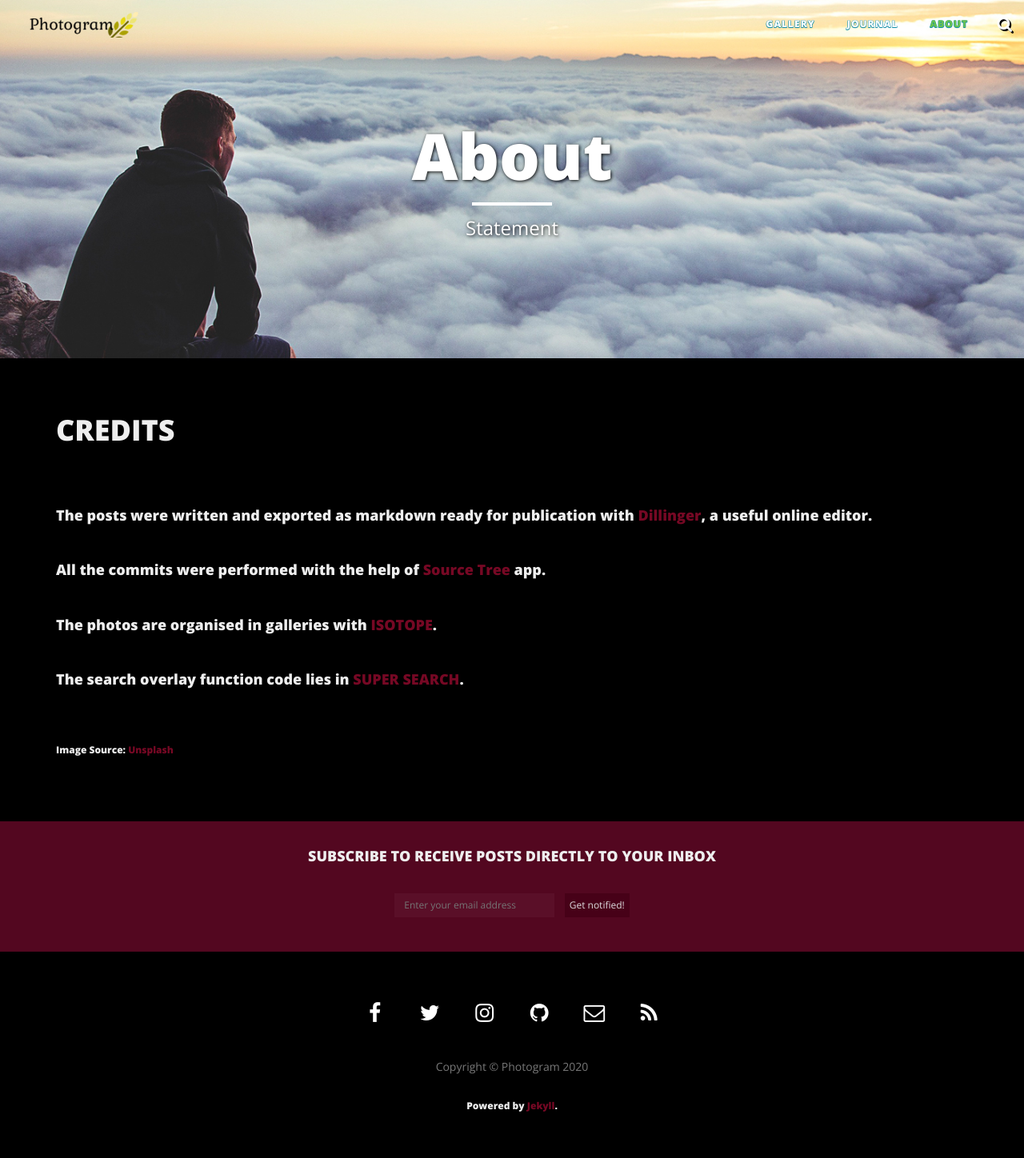
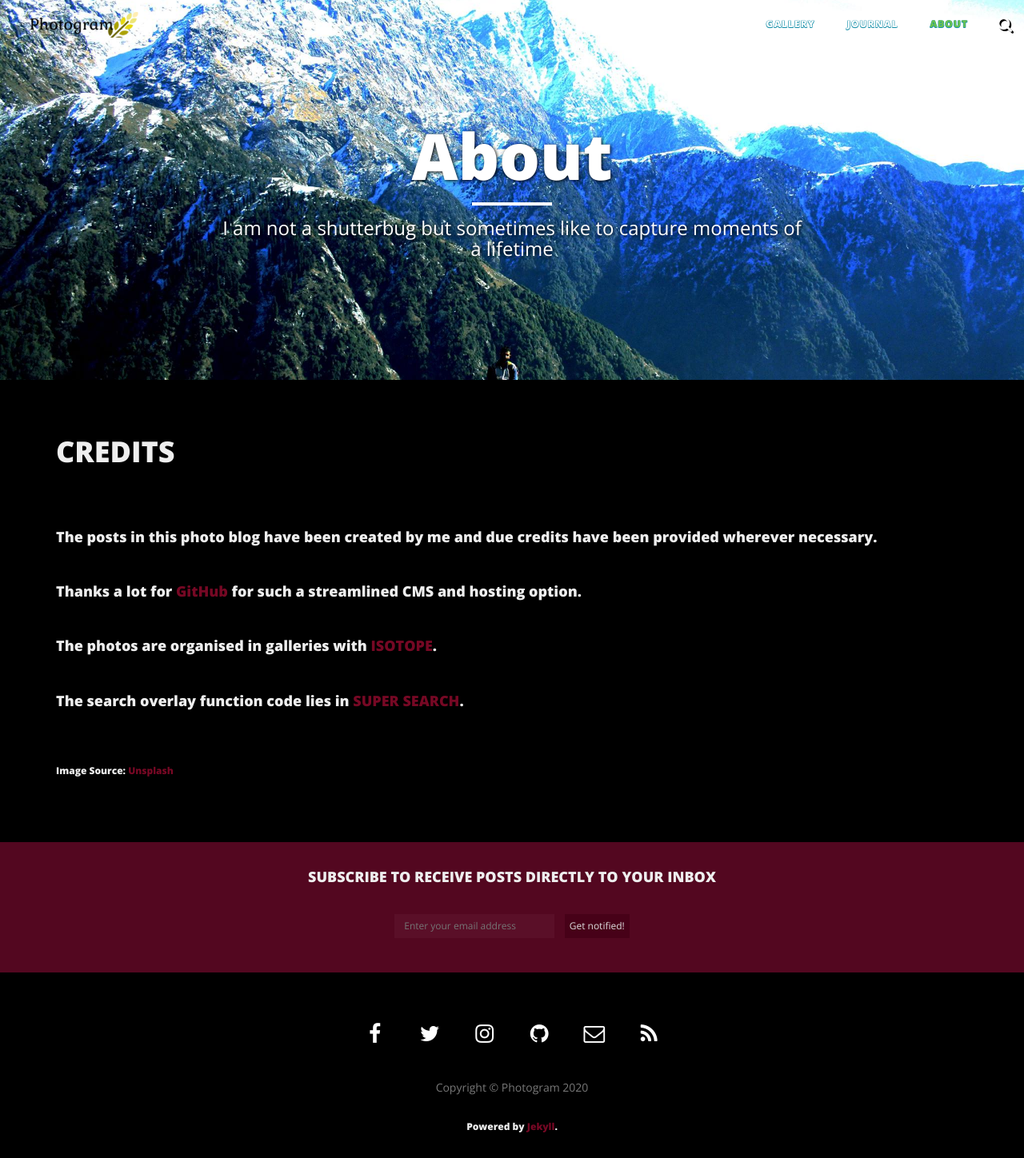
Before and after one commit to patriaabhishek/photogram, a Jekyll site: the page built from about/index.html, in a window 1280 px wide. Shown: the whole page at 80% size. Built offline with Jekyll 4.4.1, drawn with Linux system fonts in a browser that asks for light colours; nearby versions of some CDN libraries; before the commit the page ends 1422 px from its top, so only the background shows below that.

Commit message:
Updating the about page

```diff
--- a/about/index.html
+++ b/about/index.html
@@ -1,7 +1,7 @@
 ---
 layout: page
 title: "About"
-description: "Statement"
+description: "I am not a shutterbug but sometimes like to capture moments of a lifetime"
 active: about
 header-img: "img/about-bg.jpg"
 ---
@@ -9,9 +9,9 @@ header-img: "img/about-bg.jpg"
 <h1>CREDITS</h1>
 <br>
 <br>
-<h4>The posts were written and exported as markdown ready for publication with <a href="http://dillinger.io/">Dillinger</a>, a useful online editor.</h4>
+<h4>The posts in this photo blog have been created by me and due credits have been provided wherever necessary.</h4>
 <br>
-<h4>All the commits were performed with the help of <a href="https://www.sourcetreeapp.com/">Source Tree</a> app.</h4>
+<h4>Thanks a lot for <a href="https://www.github.com/">GitHub</a> for such a streamlined CMS and hosting option.</h4>
 <br>
 <h4>The photos are organised in galleries with <a href="https://github.com/metafizzy/isotope">ISOTOPE</a>.</h4>
 <br>
```
Also changed, not shown: img/about-bg.jpg.
